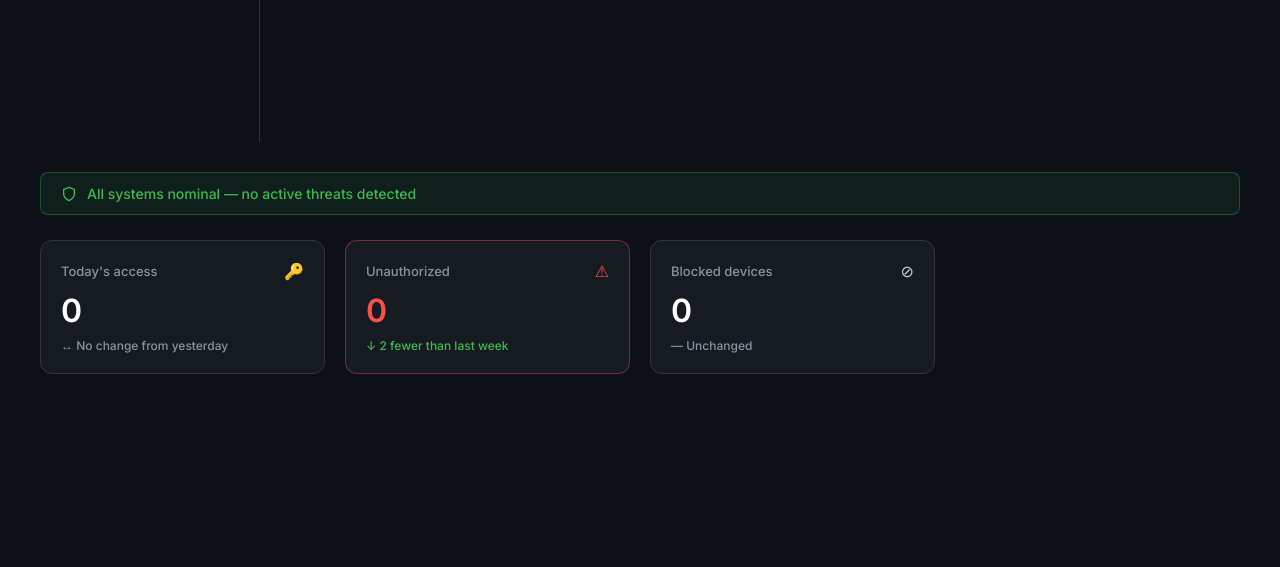
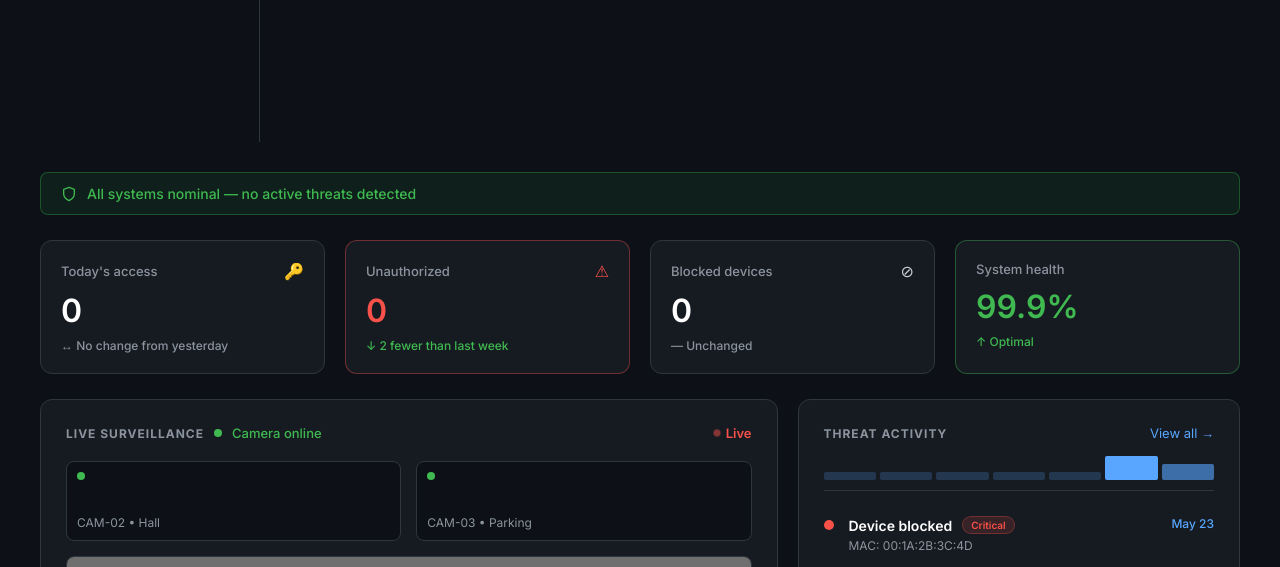
Before and after one commit to hxxmns/Surveillance-Access-Control-System, a Flask app: page /dashboard in a window 1280 px wide. Shown: the part 658-1225 px from the top of the page. Before the commit the page ends 1032 px from the top, so only its background shows below. Run offline with Flask 3, Linux system fonts and the light colour scheme; the visitor is signed in with stand-in values (Sample User, id 1); data that the repository does not hold is empty; some libraries are stand-ins or nearby versions; grey boxes are pictures that could not be loaded.

Commit message:
Update dashboard.html re try

```diff
--- a/templates/dashboard.html
+++ b/templates/dashboard.html
@@ -65,4 +65,98 @@
                 <p class="trend neutral">— Unchanged</p>
             </div>
 
-            <div
+            <div class="stat-card border-green">
+                <div class="stat-header">
+                    <h3>System health</h3>
+                </div>
+                <h1 class="green-text">99.9%</h1>
+                <p class="trend positive">↑ Optimal</p>
+            </div>
+        </section>
+
+        <section class="dashboard-grid">
+
+            <div class="camera-section">
+                <div class="section-header">
+                    <div class="header-left">
+                        <h3>LIVE SURVEILLANCE</h3>
+                        <span class="status-dot green"></span>
+                        <span class="status-text green-text">Camera online</span>
+                    </div>
+                    <div class="live-indicator"><span class="dot red"></span> Live</div>
+                </div>
+
+                <div class="camera-thumbnails" style="margin-bottom: 15px;">
+                    <div class="thumb active">
+                        <span class="status-dot green"></span>
+                        <p>CAM-02 • Hall</p>
+                    </div>
+                    <div class="thumb">
+                        <span class="status-dot green"></span>
+                        <p>CAM-03 • Parking</p>
+                    </div>
+                </div>
+
+                <div class="camera-wrapper main-feed">
+                    <img src="{{ url_for('video_feed') }}" class="camera-feed" alt="Primary Feed">
+                    <div class="feed-overlay">
+                        <span class="feed-label">CAM-01 • Entrance</span>
+                        <span class="feed-time">18:00:52</span>
+                    </div>
+                </div>
+            </div>
+
+            <div class="alerts-section">
+                <div class="section-header">
+                    <h3>THREAT ACTIVITY</h3>
+                    <a href="/threat-logs" class="view-all">View all →</a>
+                </div>
+
+                <div class="activity-graph">
+                    <div class="bar"></div><div class="bar"></div><div class="bar"></div>
+                    <div class="bar"></div><div class="bar"></div><div class="bar high"></div>
+                    <div class="bar medium"></div>
+                </div>
+
+                <div class="alerts-list">
+                    {% for log in recent_alerts %}
+                    <div class="alert-item">
+                        <div class="status-indicator {{ 'green' if log[2] == 'SUCCESS' else 'yellow' }}"></div>
+                        <div class="alert-content">
+                            <div class="alert-title-row">
+                                <h4>{{ log[1] }}</h4>
+                                <span class="badge {{ 'ok' if log[2] == 'SUCCESS' else 'warn' }}">
+                                    {{ 'OK' if log[2] == 'SUCCESS' else 'Warn' }}
+                                </span>
+                            </div>
+                            <p class="alert-sub">{{ user | default('admin') }} • {{ log[0] }}</p>
+                        </div>
+                        <div class="alert-time-col">
+                            <span>{{ log[3].strftime('%H:%M:%S') if log[3] else '18:00:52' }}</span>
+                        </div>
+                    </div>
+                    {% endfor %}
+
+                    <div class="alert-item">
+                        <div class="status-indicator red"></div>
+                        <div class="alert-content">
+                            <div class="alert-title-row">
+                                <h4>Device blocked</h4>
+                                <span class="badge critical">Critical</span>
+                            </div>
+                            <p class="alert-sub">MAC: 00:1A:2B:3C:4D</p>
+                        </div>
+                        <div class="alert-time-col">
+                            <span>May 23</span>
+                        </div>
+                    </div>
+                </div>
+            </div>
+
+        </section>
+    </main>
+</div>
+
+<script src="{{ url_for('static', filename='dashboard.js') }}"></script>
+</body>
+</html>
```
